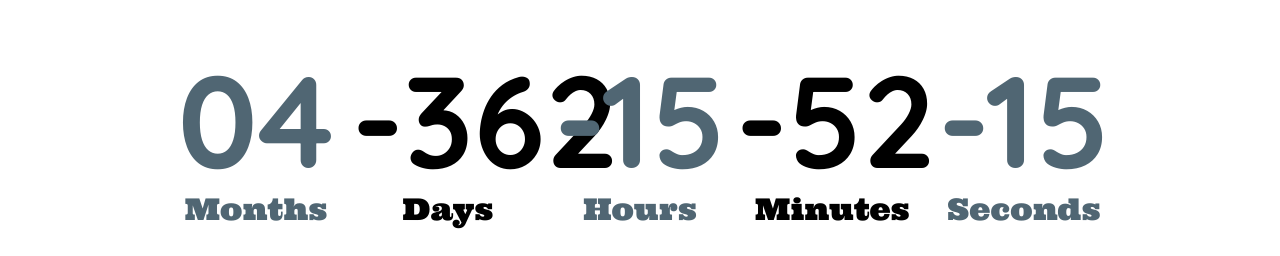
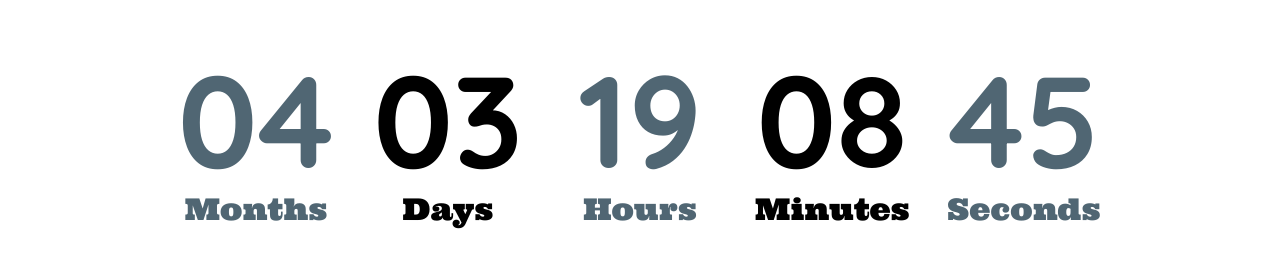
Before and after one commit to vineel-adusumilli/frc-countdown, a website: page public/index.html in a window 1280 px wide. Shown: the top 256 px of the page. Drawn offline with Linux system fonts and the light colour scheme.

Commit message:
Fixed wrong year issue.

```diff
--- a/public/script.js
+++ b/public/script.js
@@ -1,21 +1,48 @@
+var future;
+
 $(document).ready(function() {
-  var future = new Date(2013, 0, 5, 10, 30);
+  future = new Date(2013, 0, 5, 10, 30);
   // calculate the millisecond difference between local time and EST
   // EST is hardcoded as UTC -5
-var offset = (future.getTimezoneOffset() - 5 * 60) * 60 * 1000;
-future.setTime(future.getTime() + offset);
+  var offset = (future.getTimezoneOffset() - 5 * 60) * 60 * 1000;
+  future.setTime(future.getTime() - offset);
   function pad(num) {
     return (String(num).length < 2) ? String("0" + num) : String(num);
   }
 
+  var now = new Date();
+  if (now.getTime() < future.getTime()) {
+    update();
+    $('#main').animate({
+      opacity: 1
+    }, 500, 'ease-in');
+    var tick = setInterval(update, 50);
+  } else {
+    $('#labels').hide();
+    $('#explanation').hide();
+    $('#numbers').css('margin-right', '12px');
+    $('#numbers').text('Kickoff!');
+    $('#main').animate({
+      opacity: 1
+    }, 500, 'ease-in');
+  }
+
   function update() {
-    var now = new Date();
+    now = new Date();
+    if (now.getTime() >= future.getTime()) {
+      goBuild();
+      clearInterval(tick);
+      return;
+    }
+
     var months = (future.getFullYear() - now.getFullYear()) * 12;
     months += future.getMonth() - now.getMonth();
     if (now.getDate() > future.getDate())
       months--;
-    now.setFullYear(now.getFullYear() + Math.floor((now.getMonth() + months % 12) / 12));
-    now.setMonth(now.getMonth() + months % 12);
+    var month = now.getMonth();
+    var year = now.getFullYear();
+    now.setMonth(month + months % 12);
+    now.setFullYear(year + Math.floor((month + months % 12) / 12));
 
     var delta = future.getTime() - now.getTime();
     delta = Math.floor(delta / 1000);
@@ -35,8 +62,6 @@
     $('#numbers .minutes').text(pad(minutes));
     $('#numbers .seconds').text(pad(delta));
   }
-
-  setInterval(update, 50);
 });
 
 function goBuild() {
--- a/public/style.css
+++ b/public/style.css
@@ -42,6 +42,7 @@ a {
   overflow: auto;
   padding-top: 50px;
   padding-bottom: 36px;
+  opacity: 0;
 }
 
 #main a {
```
